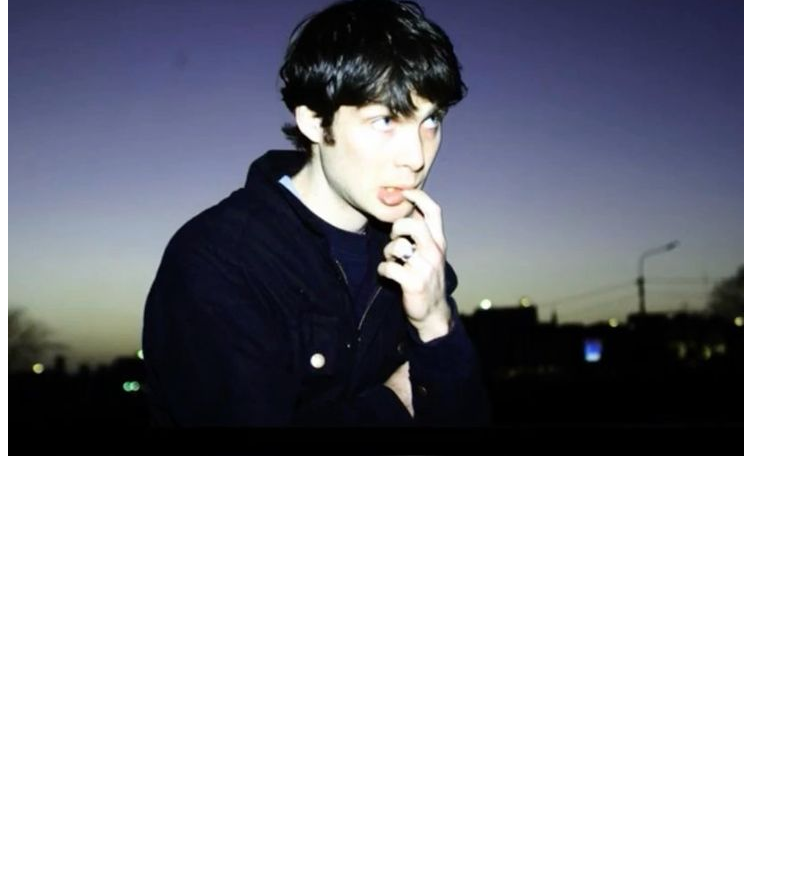
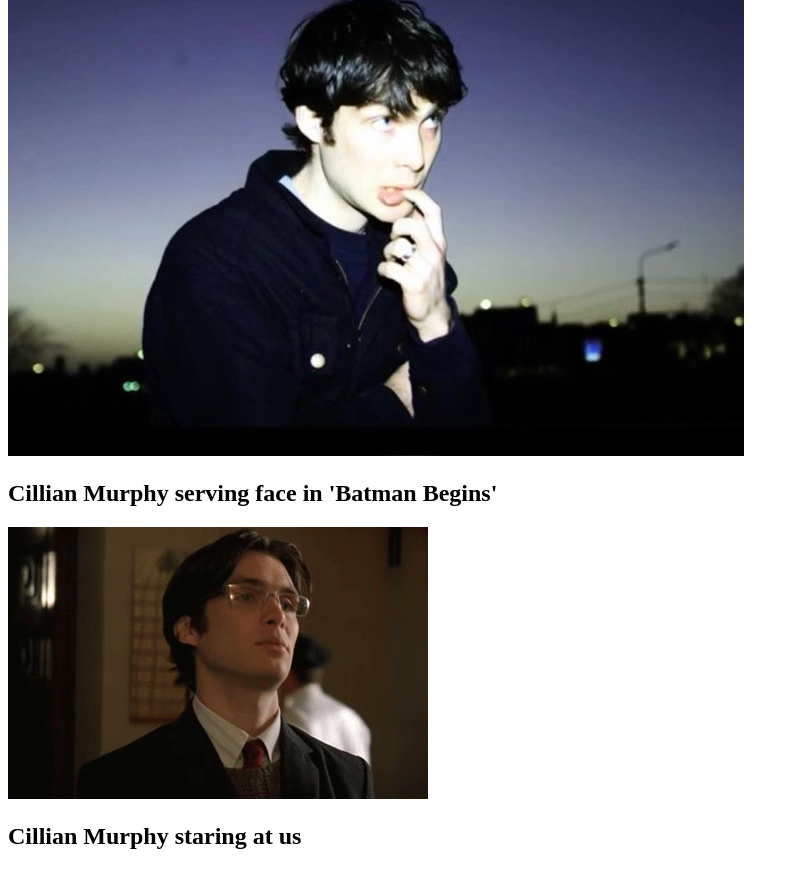
Before and after one commit to kaddofaddo/Sec4.Aristotle, a plain HTML site: page index.html in a window 1280 px wide. Shown: the part 5157-6045 px from the top of the page, without its empty margins (0-799 px from the left). Before the commit the page ends 5625 px from the top, so only its background shows below. Drawn offline with Linux system fonts and the light colour scheme.

Commit message:
Update index.html

```diff
--- a/index.html
+++ b/index.html
@@ -16,5 +16,9 @@
     <img src="b5bf04e21bfb331d66d91f87af94544d.jpg">
     <h2>Cillian Murphy biting his finger ig</h2>
     <img src="f1578409abfe54e702f9c4502b52b3b0.jpg">
+    <h2>Cillian Murphy serving face in 'Batman Begins'</h2>
+    <img src="221d03af1340570edb6ccd6379bc28bf.gif">
+    <h2>Cillian Murphy staring at us</h2>
+    <img src="">
   </body>
 </html>
```
